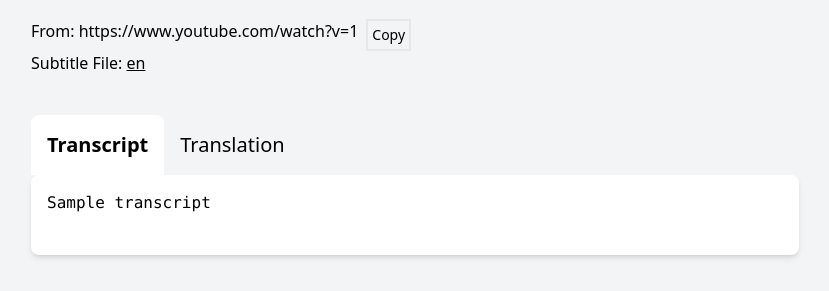
After one commit to donghee/youtube-transcript, a Flask app: template templates/video.html in a window 1280 px wide. The commit adds this page. Shown: the part 509-800 px from the top of the page, without its empty margins (225-1054 px from the left). Run offline with Flask 3, Linux system fonts and the light colour scheme; the template is opened without the code that fills it: most values are stand-ins (such as "Sample title", 1, 10 or a date in 2020); some libraries are stand-ins or nearby versions.

Commit message:
Add video page

```diff
--- a/app.py
+++ b/app.py
@@ -1,8 +1,9 @@
-from trans_youtube import generate_transcript_page, youtube_title2
-from flask import Flask, render_template, request, redirect, url_for
 from apscheduler.events import EVENT_JOB_ERROR, EVENT_JOB_EXECUTED, EVENT_JOB_ADDED
 from apscheduler.schedulers.background import BackgroundScheduler
+from flask import Flask, render_template, request, redirect, url_for
+from trans_youtube import generate_transcript_page, youtube_title2, target_languages
 import os
+import re
 
 static_folder = 'output'
 app = Flask(__name__, static_folder=static_folder)
@@ -23,7 +24,7 @@ def scheduler_listener(event):
         print('The youtube transcript job failed :(')
         url = event.job_id
         jobs_status[url]['status'] = 'Failed'
-        jobs_status[url]['msg'] = 'Because of an Claude API Error. Please try again'
+        jobs_status[url]['msg'] = 'Because of an API Error. Please try again'
 
 scheduler.add_listener(scheduler_listener, EVENT_JOB_EXECUTED | EVENT_JOB_ERROR | EVENT_JOB_ADDED)
 
@@ -33,8 +34,7 @@ def index():
         url = request.form['url']
         language_code = request.form['language']
         #  youtube_transcript(url, audio_only=False)
-        job = scheduler.add_job(func=generate_transcript_page, args=(url,), kwargs={'audio_only': False,
-                                                                                    'language_code': language_code}, id=url)
+        job = scheduler.add_job(func=generate_transcript_page, args=(url,), kwargs={'audio_only': False, 'language_code': language_code}, id=url)
         jobs_status[url] = {'status': 'Processing...', 'args': url, 'msg': ''}
         return redirect(url_for('index'))
 
@@ -44,12 +44,44 @@ def index():
     for video_id in video_dirs:
         title = youtube_title2(video_id)
         transcript = os.path.join(static_folder, video_id, f'{video_id}_transcript.txt')
+        translation = os.path.join(static_folder, video_id, f'{video_id}_translated.txt')
         videos.append({'image': f'https://img.youtube.com/vi/{video_id}/maxresdefault.jpg', 'title': title,
-                      'url': f'/{static_folder}/{video_id}/index.html', 'transcript': transcript})
+                      'url': f'/video/{video_id}/', 'transcript': transcript, 'translation': translation})
 
     jobs_status_ = ', '.join([f'{v["status"]} {v["msg"]} {v["args"]}' for k, v in jobs_status.items()])
 
     return render_template('index.html', videos=videos, jobs_status=jobs_status_)
 
+@app.route('/video/<video_id>/', methods=['GET'])
+def video_page(video_id):
+    title = youtube_title2(video_id)
+    transcript_src = os.path.join(static_folder, video_id, f'{video_id}_transcript.txt')
+    translated_src = os.path.join(static_folder, video_id, f'{video_id}_translated.txt')
+
+    with open(transcript_src, 'r') as f:
+        transcript = f.read()
+
+    with open(translated_src, 'r') as f:
+        translated = f.read()
+
+    files = os.listdir(os.path.join(static_folder, video_id))
+    language_code_pattern = re.compile(r'\.[a-z]{2}\.vtt')
+    #  vtts = [{'language_code': f.split('.')[-2], 'src': f'/{static_folder}/{video_id}/{f}', 'language': target_languages.get(f.split('.')[-2])} for f in files if f.endswith('.vtt') and language_code_pattern.search(f)]
+    vtts = []
+    for file in files:
+        if file.endswith('.vtt') and language_code_pattern.search(file):
+            language_code = file.split('.')[-2]
+            vtt_info = {
+                'srclang': language_code,
+                'src': f'/{static_folder}/{video_id}/{file}',
+                'language': target_languages.get(language_code)
+            }
+            vtts.append(vtt_info)
+
+    video_src = f'/{static_folder}/{video_id}/{video_id}.mp4'
+    youtube_vtt_src = f'/{static_folder}/{video_id}/{video_id}.en.vtt'
+    return render_template(f'video.html' , youtube_video_id=video_id, video_src=video_src, title=title,
+                           transcript=transcript, translated=translated, youtube_vtt_src=youtube_vtt_src, vtts=vtts)
+
 if __name__ == '__main__':
     app.run(debug=True, host='0.0.0.0', port=8002)
--- /dev/null
+++ b/templates/video.html
@@ -0,0 +1,93 @@
+<!DOCTYPE html>
+<html lang="ko">
+<head>
+    <meta charset="UTF-8">
+    <meta name="viewport" content="width=device-width, initial-scale=1.0">
+    <title>번역: {{ title }}</title>
+    <!-- video.js CSS -->
+    <link href="https://vjs.zencdn.net/8.16.1/video-js.css" rel="stylesheet" />
+    <!-- Tailwind CSS -->
+    <script src="https://cdn.tailwindcss.com"></script>
+    <!-- video.js JavaScript -->
+    <script src="https://vjs.zencdn.net/8.16.1/video.min.js"></script>
+</head>
+<body class="bg-gray-100">
+    <nav class="bg-white shadow-md mb-4">
+        <div class="max-w-6xl mx-auto px-4">
+            <div class="flex justify-between">
+                <div class="flex space-x-7">
+                    <div>
+                        <a href="/" class="flex items-center py-4 px-2">
+                            <span class="font-semibold text-gray-500 text-lg">Transcript Youtube</span>
+                        </a>
+                    </div>
+                </div>
+            </div>
+        </div>
+    </nav>
+
+    <div class="container mx-auto px-2 py-8">
+        <h1 class="text-3xl font-bold mb-6 text-center">{{ title }}</h1>
+        <div class="max-w-3xl mx-auto">
+            <video class="video-js vjs-default-skin vjs-16-9"
+                id="my-video"
+                class="video-js vjs-big-play-centered"
+                controls
+                preload="auto"
+                width="640"
+                height="360"
+                data-setup=""
+            >
+                <source src="{{ video_src }}" type="video/mp4" />
+                <track kind="subtitles" src="{{ youtube_vtt_src }}" label="From Youtube">
+                {% for vtt in vtts %}
+                  <track kind="subtitles" src="{{ vtt.src }}" srclang="{{ vtt.srclang }}" label="{{ vtt.language }}"
+                    {% if vtt.srclang == 'ko' %}
+                    default
+                    {% endif %}
+                  >
+                {% endfor %}
+            </video>
+        </div>
+        <div class="mt-10 max-w-3xl mx-auto">
+            <div class="flex">
+            <p class="mr-2">
+            From: https://www.youtube.com/watch?v={{ youtube_video_id }}
+            </p>
+            <button class="text-sm border-solid hover:bg-gray-200 active:bg-gray-600 active:text-white border-2 p-1" onclick="navigator.clipboard.writeText('https://www.youtube.com/watch?v={{ youtube_video_id }}')">Copy</button>
+            </div>
+            <span> Subtitle File: </span>
+            {% for vtt in vtts %}
+            <a class="underline" href="{{ vtt.src }}">{{ vtt.language }}</a>
+              {% if not loop.last %}
+              <span>, </span>
+              {% endif %}
+            {% endfor %}
+        </div>
+      <div class="mt-10 max-w-3xl mx-auto flex flex-wrap">
+        <input id="tab-one" type="radio" name="tabs" class="peer/tab-one opacity-0 absolute" checked />
+        <label for="tab-one" class="text-xl peer-checked/tab-one:font-bold hover:bg-slate-100 peer-checked/tab-one:bg-white cursor-default p-4 rounded-t-lg block">
+          Transcript
+        </label>
+        <input id="tab-two" type="radio" name="tabs" class="peer/tab-two opacity-0 absolute" />
+        <label for="tab-two" class="text-xl peer-checked/tab-two:font-bold hover:bg-slate-100 peer-checked/tab-two:bg-white cursor-default p-4 rounded-t-lg block">
+          Translation
+        </label>
+
+        <div class="basic-full h-0"></div>
+
+        <div class="bg-white hidden peer-checked/tab-one:block p-4 rounded-lg shadow-md w-full">
+          <pre class="whitespace-pre-wrap">
+{{ transcript }}
+          </pre>
+        </div>
+        <div class="bg-white hidden peer-checked/tab-two:block p-4 rounded-lg shadow-md w-full">
+          <pre class="whitespace-pre-wrap">
+{{ translated }}
+          </pre>
+        </div>
+      </div>
+
+    </div>
+</body>
+</html>
--- a/trans_youtube.py
+++ b/trans_youtube.py
@@ -8,6 +8,7 @@ import assemblyai as aai
 import os
 import yt_dlp
 from tqdm import tqdm
+import re
 
 #  save_path = "/tmp"
 current_path = os.path.dirname(os.path.realpath(__file__))
@@ -166,6 +167,19 @@ def save_transcript(transcript, vid, title, language_code):
     with open(translated_vtt_filename, "w") as f:
         f.write("\n".join(translated_vtts))
 
+    # save the translated transcript to a file
+    translated_filename = f"{save_path}/{vid}_translated.txt"
+    with open(translated_filename, "w") as f:
+        f.write(f"{title} - https://www.youtube.com/watch?v={vid}\n\n")
+        for translated_vtt in translated_vtts:
+            # replace the timestamp with a blank line
+            _ = re.sub(r"\d{2}:\d{2}:\d{2}.\d{3} --> \d{2}:\d{2}:\d{2}.\d{3}", "", translated_vtt)
+            _ = re.sub(r"\d{2}:\d{2}.\d{3} --> \d{2}:\d{2}.\d{3}", "", _)
+            _ = re.sub("\n\n", "", _)
+            _ = re.sub("\n", " ", _)
+            translated_vtt = re.sub("WEBVTT", "", _)
+            f.write(translated_vtt.lstrip())
+
     # copy the transcript to the clipboard
     #  if os.system("which /usr/bin/xclip > /dev/null 2>&1") == 0: # linux
     #      print("Transcript copied to clipboard")
@@ -295,6 +309,7 @@ def generate_transcript_page(URL, audio_only=False, language_code="ko"):
     transcript_filename, transcript_vtt_filename, translated_vtt_filename = save_transcript(transcript, vid, title, language_code)
     generate_html(vid, title, transcript_filename, transcript_vtt_filename, translated_vtt_filename)
     save_video(URL)
+    return vid, title, transcript_filename, transcript_vtt_filename, translated_vtt_filename
 
 if __name__ == "__main__":
     parser = argparse.ArgumentParser(description='Transcribe and translate a YouTube video')
```
Also changed, not shown: templates/index.html (+45 -8 lines).
